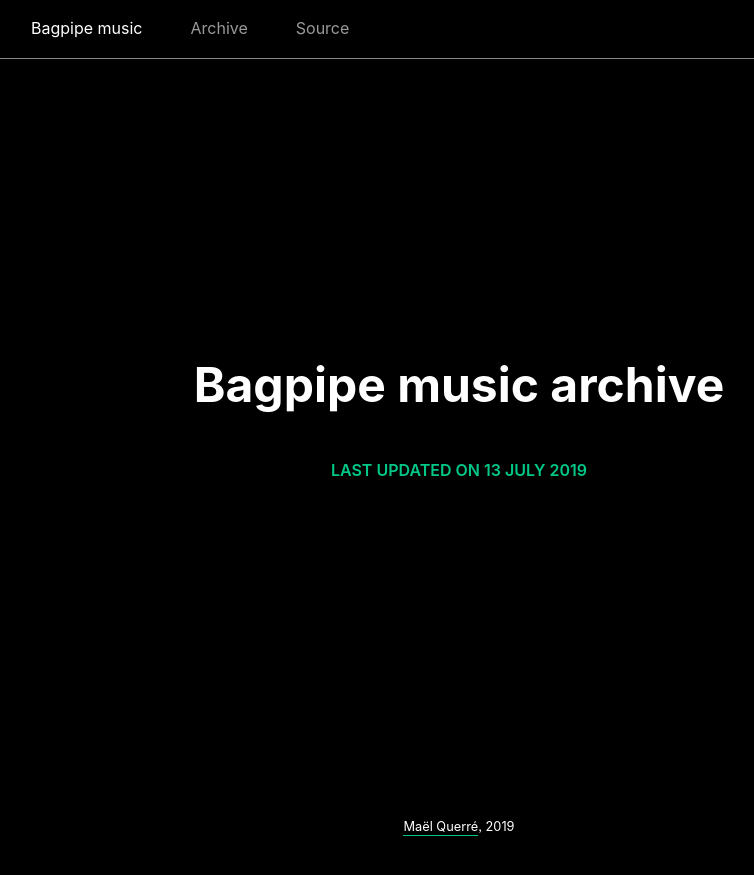
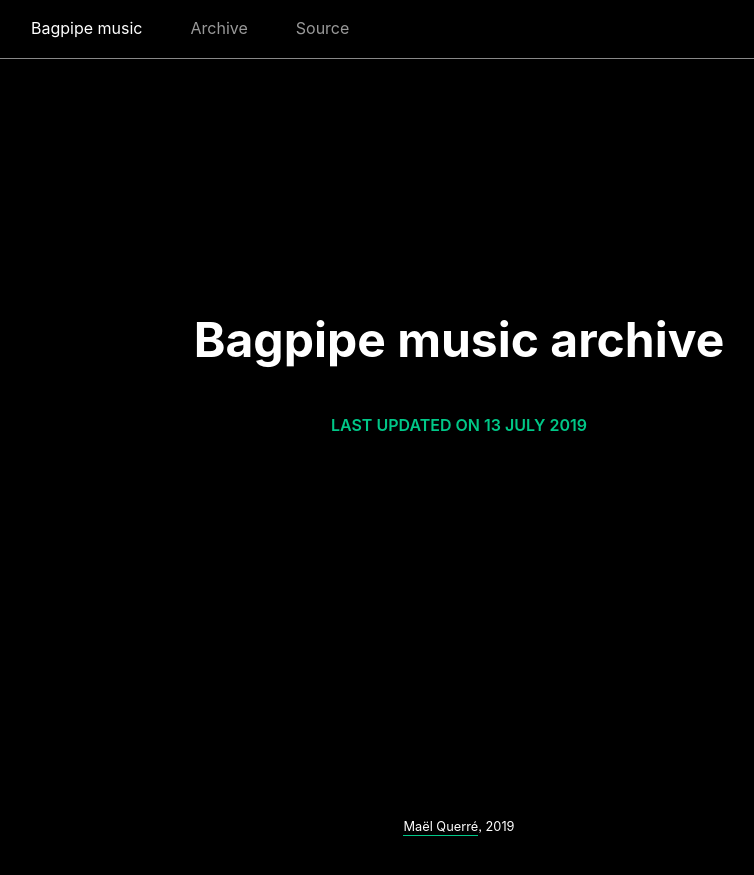
Before and after one commit to Glascode/BagpipeMusic, a Jekyll site: the page built from docs/index.html, in a window 1280 px wide. Shown: the top 875 px of the page, without its empty margins (181-935 px from the left). Built offline with Jekyll 4.4.1, drawn with Linux system fonts in a browser that asks for light colours; some web fonts are replaced.

Commit message:
Reduce hero height

```diff
--- a/docs/css/main.css
+++ b/docs/css/main.css
@@ -102,7 +102,7 @@ h1, h2, h3, h4, h5, h6 {
     display: flex;
     flex-direction: column;
     justify-content: center;
-    height: 70vh;
+    height: 60vh;
     min-height: 400px;
 }
 
```
